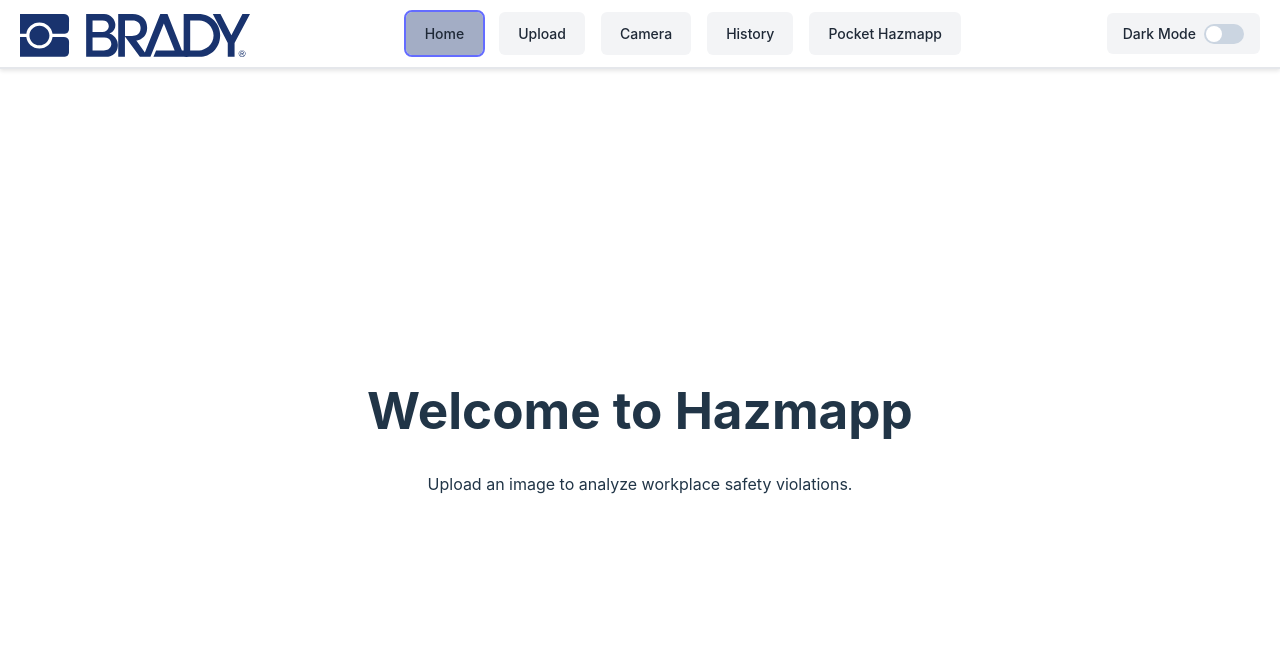
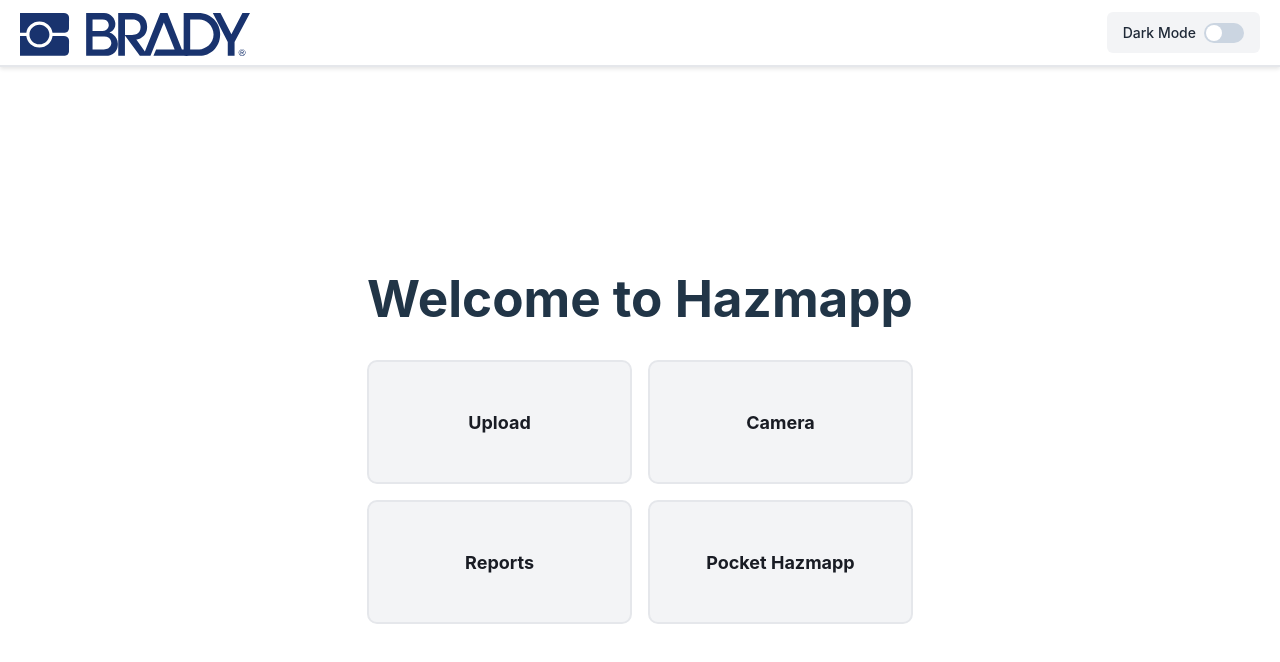
Before and after one commit to OwenZimmer1/GLOEN, a React (Vite) app in the folder WebApp/: page / in a window 1280 px wide. Shown: the top 662 px of the page. Built offline with nearby package versions, Linux system fonts and the light colour scheme.

Commit message:
New Home Page

```diff
--- a/WebApp/src/App.tsx
+++ b/WebApp/src/App.tsx
@@ -37,7 +37,7 @@
               <Route path="/upload" element={<ImageUpload onAddToHistory={onAddToHistory} />} />
               <Route path="/camera" element={<Camera onAddToHistory={onAddToHistory} />} />
               <Route path="/violation" element={<ViolationResults />} />
-              <Route path="/history" element={<HistoryPage history={history} />} />
+              <Route path="/reports" element={<HistoryPage history={history} />} />
               <Route path="/pockethazmapp" element={<PocketHazmapp />} />
               <Route path="*" element={<Navigate to="/" replace />} />
             </Routes>
--- a/WebApp/src/components/Navbar.tsx
+++ b/WebApp/src/components/Navbar.tsx
@@ -21,20 +21,8 @@
       }
     };
 
-    // Close dropdown when clicking outside
-    const handleClickOutside = (event: MouseEvent) => {
-      if (dropdownRef.current && !dropdownRef.current.contains(event.target as Node)) {
-        setIsDropdownOpen(false);
-      }
-    };
-
     window.addEventListener("resize", handleResize);
-    document.addEventListener("mousedown", handleClickOutside);
-
-    return () => {
-      window.removeEventListener("resize", handleResize);
-      document.removeEventListener("mousedown", handleClickOutside);
-    };
+    return () => window.removeEventListener("resize", handleResize);
   }, []);
 
   useEffect(() => {
@@ -42,22 +30,9 @@
     localStorage.setItem("theme", isDarkMode ? "dark" : "light");
   }, [isDarkMode]);
 
-  const toggleDropdown = () => {
-    setIsDropdownOpen((prev) => !prev);
-  };
-
-  // Navigation links array for easier maintenance
-  const navLinks = [
-    { to: "/", label: "Home" },
-    { to: "/upload", label: "Upload" },
-    { to: "/camera", label: "Camera" },
-    { to: "/history", label: "History" },
-    { to: "/pockethazmapp", label: "Pocket Hazmapp" },
-  ];
-
   return (
     <nav className={`navbar ${isVertical ? "vertical" : ""}`}>
-      {/* Logo */}
+      {/* Logo - Always Available */}
       <Link to="/" className="navbar-logo" onClick={() => setIsDropdownOpen(false)}>
         <img src={BradyLogo} alt="Brady Corporation Logo" className="navbar-logo-img" />
       </Link>
@@ -65,15 +40,20 @@
       {/* Desktop Navigation */}
       {!isVertical && (
         <div className="navbar-buttons">
-          {navLinks.map((link) => (
-            <Link
-              key={link.to}
-              to={link.to}
-              className={location.pathname === link.to ? "active" : ""}
-            >
-              {link.label}
-            </Link>
-          ))}
+          {/* ✅ Always Show "Home" Button */}
+          {location.pathname !== "/" && (
+            <Link to="/" className="home-link">Home</Link>
+          )}
+
+          {/* ✅ Show other buttons only if NOT on HomePage */}
+          {location.pathname !== "/" && (
+            <>
+              <Link to="/upload" className={location.pathname === "/upload" ? "active" : ""}>Upload</Link>
+              <Link to="/camera" className={location.pathname === "/camera" ? "active" : ""}>Camera</Link>
+              <Link to="/reports" className={location.pathname === "/reports" ? "active" : ""}>Reports</Link>
+              <Link to="/pockethazmapp" className={location.pathname === "/pockethazmapp" ? "active" : ""}>Pocket Hazmapp</Link>
+            </>
+          )}
         </div>
       )}
 
@@ -96,38 +76,35 @@
       {isVertical && (
         <div className="dropdown" ref={dropdownRef}>
           <button
-            onClick={toggleDropdown}
+            onClick={() => setIsDropdownOpen((prev) => !prev)}
             className="dropdown-toggle"
             aria-label="Toggle menu"
           >
-            {"☰"}
+            ☰
           </button>
 
           {isDropdownOpen && (
             <div className="dropdown-menu">
-              {navLinks.map((link) => (
-                <Link
-                  key={link.to}
-                  to={link.to}
-                  className={location.pathname === link.to ? "active" : ""}
-                  onClick={() => setIsDropdownOpen(false)}
-                >
-                  {link.label}
-                </Link>
-              ))}
+              {/* ✅ Always Show "Home" Button in Mobile */}
+              {location.pathname !== "/" && (
+                <Link to="/" className="home-link" onClick={() => setIsDropdownOpen(false)}>Home</Link>
+              )}
+
+              {/* ✅ Show other buttons only if NOT on HomePage */}
+              {location.pathname !== "/" && (
+                <>
+                  <Link to="/upload" className={location.pathname === "/upload" ? "active" : ""} onClick={() => setIsDropdownOpen(false)}>Upload</Link>
+                  <Link to="/camera" className={location.pathname === "/camera" ? "active" : ""} onClick={() => setIsDropdownOpen(false)}>Camera</Link>
+                  <Link to="/history" className={location.pathname === "/history" ? "active" : ""} onClick={() => setIsDropdownOpen(false)}>History</Link>
+                  <Link to="/pockethazmapp" className={location.pathname === "/pockethazmapp" ? "active" : ""} onClick={() => setIsDropdownOpen(false)}>Pocket Hazmapp</Link>
+                </>
+              )}
 
               {/* Dark Mode Toggle - Mobile */}
-              <div
-                className="dark-mode-toggle"
-                onClick={() => setIsDarkMode(!isDarkMode)}
-              >
+              <div className="dark-mode-toggle" onClick={() => setIsDarkMode(!isDarkMode)}>
                 <span>Dark Mode</span>
                 <label className="switch">
-                  <input
-                    type="checkbox"
-                    checked={isDarkMode}
-                    onChange={() => setIsDarkMode(!isDarkMode)}
-                  />
+                  <input type="checkbox" checked={isDarkMode} onChange={() => setIsDarkMode(!isDarkMode)} />
                   <span className="slider round"></span>
                 </label>
               </div>
--- a/WebApp/src/components/PocketHazmapp.tsx
+++ b/WebApp/src/components/PocketHazmapp.tsx
@@ -3,7 +3,7 @@
 const PocketHazmapp: React.FC = () => {
   return (
     <div>
-      <h1>Pocket Hazmapp Page</h1>
+      <h1> Pocket Hazmapp Coming Soon.... </h1>
     </div>
   );
 };
--- /dev/null
+++ b/WebApp/src/pages/home.css
@@ -0,0 +1,80 @@
+/* ✅ Home Page Layout */
+.home-container {
+    text-align: center;
+    padding: 40px;
+  }
+
+  /* ✅ Button Container - Two Buttons Per Row (Desktop & Tablet) */
+  .home-buttons {
+    display: grid;
+    grid-template-columns: repeat(auto-fit, minmax(250px, 1fr)); /* Two buttons per row */
+    gap: 16px;
+    margin-top: 30px;
+    justify-content: center;
+    align-items: center;
+    max-width: 600px;
+    margin-left: auto;
+    margin-right: auto;
+  }
+
+  /* ✅ Large, Rectangular Buttons */
+  .home-button {
+    display: flex;
+    align-items: center;
+    justify-content: center;
+    padding: 20px;
+    font-size: 18px;
+    font-weight: bold;
+    text-decoration: none;
+    border-radius: 10px;
+    text-align: center;
+    transition: background-color 0.3s ease, transform 0.1s ease;
+    height: 80px; /* ✅ Bigger, more tappable */
+    border: 2px solid var(--border-color);
+  }
+
+  /* ✅ Light Mode Button Styling */
+  body:not(.dark-mode) .home-button {
+    background-color: var(--button-bg);
+    color: rgb(25, 28, 36); /* ✅ Light Mode Text Color */
+  }
+
+  /* ✅ Dark Mode Button Styling */
+  body.dark-mode .home-button {
+    background-color: var(--button-bg);
+    color: white; /* ✅ Dark Mode Text Color */
+  }
+
+  /* ✅ Hover & Active Effects */
+  body:not(.dark-mode) .home-button:hover {
+    background-color: var(--button-hover-bg);
+    transform: scale(1.03);
+  }
+
+  body.dark-mode .home-button:hover {
+    background-color: var(--button-hover-bg);
+    transform: scale(1.03);
+  }
+
+  .home-button:active {
+    transform: scale(0.98);
+  }
+
+  /* ✅ Mobile View - Stack Buttons & Perfect Centering */
+  @media (max-width: 600px) {
+    .home-buttons {
+      grid-template-columns: 1fr; /* ✅ One button per row on smaller screens */
+      max-width: 90%; /* ✅ Keeps buttons within view */
+      display: flex;
+      flex-direction: column;
+      align-items: center; /* ✅ Ensures buttons are centered */
+      justify-content: center;
+    }
+
+    .home-button {
+      width: 100%; /* ✅ Full width for mobile */
+      max-width: 280px; /* ✅ Prevents buttons from being too wide */
+      height: 70px; /* Slightly smaller height for better fit */
+      font-size: 16px; /* ✅ Adjust font size for smaller screens */
+    }
+  }
--- a/WebApp/src/pages/home.tsx
+++ b/WebApp/src/pages/home.tsx
@@ -1,10 +1,20 @@
-function Home() {
-    return (
-      <div style={{ textAlign: 'center', padding: '20px' }}>
-        <h1>Welcome to Hazmapp</h1>
-        <p>Upload an image to analyze workplace safety violations.</p>
+import { Link } from "react-router-dom";
+import "./Home.css"; // ✅ Add a CSS file for styling
+
+const Home: React.FC = () => {
+  return (
+    <div className="home-container">
+      <h1>Welcome to Hazmapp</h1>
+
+      {/* ✅ Navigation Buttons */}
+      <div className="home-buttons">
+        <Link to="/upload" className="home-button">Upload</Link>
+        <Link to="/camera" className="home-button">Camera</Link>
+        <Link to="/Reports" className="home-button">Reports</Link>
+        <Link to="/pockethazmapp" className="home-button">Pocket Hazmapp</Link>
       </div>
-    );
-  }
+    </div>
+  );
+};
 
-  export default Home;
+export default Home;
```
